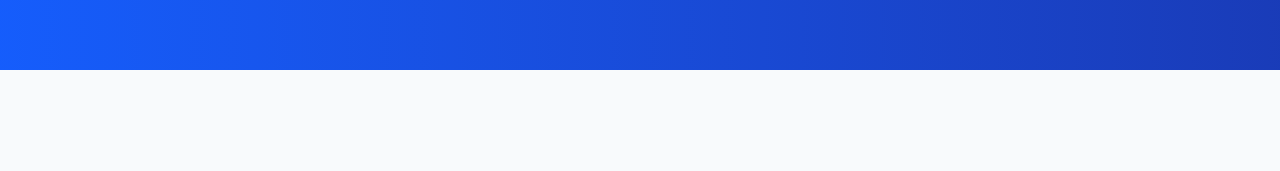
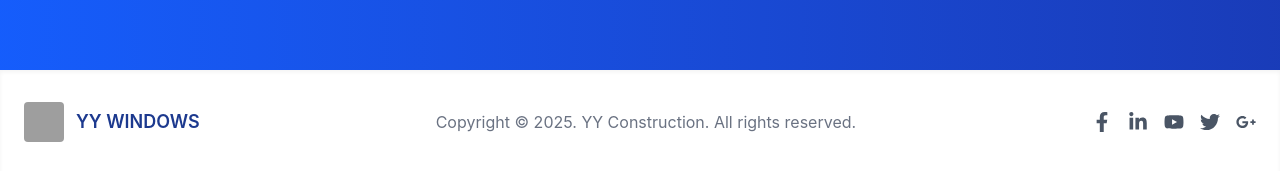
Before and after one commit to sunShineLoveMe/foreign_trade_website, a React (Vite) app: page /about in a window 1280 px wide. Shown: the part 3846-4017 px from the top of the page. Before the commit the page ends 3916 px from the top, so only its background shows below. Built offline with nearby package versions, Linux system fonts and the light colour scheme; grey boxes are pictures that could not be loaded; the HTML template or start-up script is replaced by a standard one.

Commit message:
底部区域copyright调整

```diff
--- a/src/components/FooterBar.jsx
+++ b/src/components/FooterBar.jsx
@@ -23,7 +23,7 @@ import {
           </div>
 
           {/* 中间：版权信息 */}
-          <div className="text-gray-500 text-sm text-center sm:text-left">
+          <div className="text-gray-500 text-base text-center sm:text-left">
             Copyright © 2025. YY Construction. All rights reserved.
           </div>
 
--- a/src/pages/AboutPage.jsx
+++ b/src/pages/AboutPage.jsx
@@ -2,6 +2,7 @@ import React from 'react';
 import { useTranslation } from 'react-i18next';
 import ImageWithLoading from '../components/ImageWithLoading';
 import { Link } from 'react-router-dom';
+import FooterBar from '../components/FooterBar';
 
 const AboutPage = () => {
   const { t } = useTranslation();
@@ -260,6 +261,7 @@ const AboutPage = () => {
           </div>
         </div>
       </section>
+      <FooterBar />
     </div>
   );
 };
--- a/src/pages/CertificatesPage.jsx
+++ b/src/pages/CertificatesPage.jsx
@@ -2,6 +2,7 @@ import React, { useState } from 'react';
 import { useTranslation } from 'react-i18next';
 import ImageWithLoading from '../components/ImageWithLoading';
 import { Link } from 'react-router-dom';
+import FooterBar from '../components/FooterBar';
 
 const CertificatesPage = () => {
   const { t } = useTranslation();
@@ -331,6 +332,7 @@ const CertificatesPage = () => {
           </div>
         </div>
       </section>
+      <FooterBar />
     </div>
   );
 };
--- a/src/pages/ContactPage.jsx
+++ b/src/pages/ContactPage.jsx
@@ -1,5 +1,6 @@
 import React, { useState } from 'react';
 import { useTranslation } from 'react-i18next';
+import FooterBar from '../components/FooterBar';
 
 const ContactPage = () => {
   const { t } = useTranslation();
@@ -282,7 +283,7 @@ const ContactPage = () => {
           </div>
         </div>
       </div>
-
+      <FooterBar />
       {/* Map Section */}
       {/* <section className="bg-gray-100 py-12">
         <div className="max-w-7xl mx-auto px-4 sm:px-6 lg:px-8">
--- a/src/pages/HurricaneWindowsPage.jsx
+++ b/src/pages/HurricaneWindowsPage.jsx
@@ -3,6 +3,7 @@ import { useTranslation } from 'react-i18next';
 import ImageWithLoading from '../components/ImageWithLoading';
 // import { Link } from 'react-router-dom';
 import AnimatedPage from '../components/AnimatedPage';
+import FooterBar from '../components/FooterBar';
 
 const HurricaneWindowsPage = () => {
   const { t } = useTranslation();
@@ -233,7 +234,7 @@ const HurricaneWindowsPage = () => {
             </div>
           </div>
         </section>
-
+        <FooterBar />
       </div>
     </AnimatedPage>
   );
--- a/src/pages/ProductsPage.jsx
+++ b/src/pages/ProductsPage.jsx
@@ -2,6 +2,7 @@ import React, { useState } from 'react';
 import ImageWithLoading from '../components/ImageWithLoading';
 import { Link } from 'react-router-dom';
 import { useTranslation } from 'react-i18next';
+import FooterBar from '../components/FooterBar';
 
 const ProductsPage = () => {
   const { t } = useTranslation();
@@ -297,6 +298,7 @@ const ProductsPage = () => {
           </div>
         </div>
       </section>
+      <FooterBar />
     </div>
   );
 };
```
